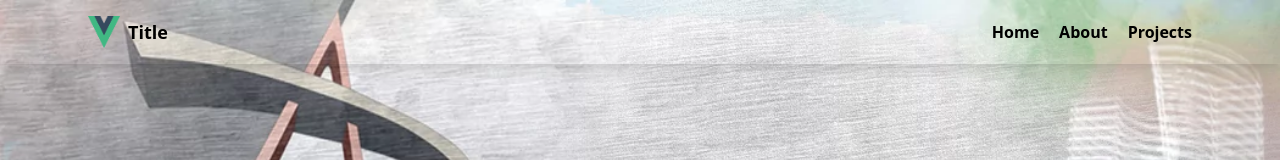
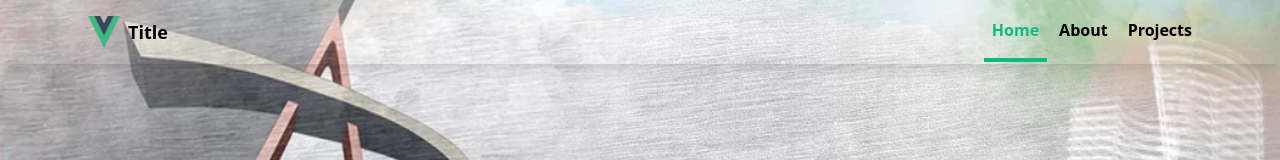
Before and after one commit to sanal1291/portfolio-tailwind, a Vue app: page / in a window 1280 px wide. Shown: the top 160 px of the page. Built offline with nearby package versions, Linux system fonts and the light colour scheme.

Commit message:
everything is done except for initial slideshow for smallscreen

```diff
--- a/src/components/HomeContent.vue
+++ b/src/components/HomeContent.vue
@@ -1,5 +1,5 @@
 <template>
-  <div style="background-color: #ebebeb">
+  <section style="background-color: #ebebeb">
     <div class="mx-auto">
       <carousel
         class="aspect-w-16 aspect-h-8 overflow-hidden"
@@ -26,7 +26,7 @@
         </div>
       </carousel>
     </div>
-  </div>
+  </section>
 </template>
 
 <script>
--- a/src/components/about.vue
+++ b/src/components/about.vue
@@ -1,5 +1,5 @@
 <template>
-  <div class="p-5" style="background-color: #e9e9e9">
+  <section class="p-5" style="background-color: #e9e9e9">
     <div class="max-w-4xl mx-auto text-center">
       <div class="text-center text-5xl font-mono">Our Story</div>
       <br />
@@ -32,7 +32,7 @@
         </div>
       </div>
     </div>
-  </div>
+  </section>
 </template>
 
 <script>
--- a/src/components/navbar.vue
+++ b/src/components/navbar.vue
@@ -1,17 +1,5 @@
 <template>
-  <nav
-    class="
-      shadow-lg
-      bg-scroll
-      sticky
-      md:fixed
-      top-0
-      z-50
-      w-full
-      bg-white
-      md:bg-transparent
-    "
-  >
+  <nav class="shadow-lg bg-scroll sticky md:fixed top-0 z-50 w-full">
     <div class="max-w-6xl mx-auto px-4 transition-all duration-200">
       <div class="flex justify-between">
         <a href="#" class="flex items-center py-4 px-2">
@@ -27,7 +15,9 @@
               capitalize
               py-4
               px-2
-              hover:text-black
+              hover:text-gray-700
+              border-b-4 border-transparent
+              hover:border-green-500
               transition
               duration-300
               font-semibold
@@ -65,7 +55,16 @@
         <li class="active" v-for="(nav, index) in navs" :key="index">
           <a
             @click="scrollToView(nav.name)"
-            class="block text-sm px-2 py-4 capitalize opacity-90 bg-white"
+            class="
+              block
+              text-sm
+              px-2
+              py-4
+              capitalize
+              opacity-90
+              bg-white
+              hover:
+            "
             :class="
               path == nav.id
                 ? 'text-white bg-green-500 font-semibold'
@@ -80,8 +79,7 @@
 </template>
 
 <script>
-import { computed, ref } from "@vue/reactivity";
-import { useRoute } from "vue-router";
+import { ref } from "@vue/reactivity";
 import { onMounted } from "@vue/runtime-core";
 export default {
   setup() {
@@ -90,25 +88,86 @@ export default {
       { id: 2, name: "about", url: "#" },
       { id: 3, name: "projects", url: "#" },
     ]);
+
     const mobileMenu = ref(false);
+    const path = ref(1);
+
     const toggleMenu = () => {
       mobileMenu.value = !mobileMenu.value;
     };
+
     const scrollToView = (id) => {
       mobileMenu.value = false;
       let el = document.getElementById(id);
-      el.scrollIntoView({ behavior: "smooth", block: "nearest" });
+      var headerOffset = 45;
+      var elementPosition = el.getBoundingClientRect().top;
+      var offsetPosition = elementPosition - headerOffset;
+      window.scrollBy({
+        top: offsetPosition,
+        behavior: "smooth",
+      });
     };
 
     // intersecrion observer to navigation
-    // const path = ref(1)
-    // const observers = ref([])
-    // onMounted(()=>{
-    //   navs.value.forEach(nav=>)
-    // })
-    //
+    const navTransparentLogic = () => {
+      let home = document.getElementById("home");
+      let homeOptions = {
+        rootMargin: "-100px 0px 0px 0px",
+      };
+      const navbar = document.getElementById("navbar");
+      const homeObserver = new IntersectionObserver(function (
+        entries,
+        sectionObserver
+      ) {
+        entries.forEach((entry) => {
+          if (!entry.isIntersecting) {
+            navbar.classList.add("bg-white");
+          } else {
+            navbar.classList.remove("bg-white");
+          }
+        });
+      },
+      homeOptions);
+      homeObserver.observe(home);
+    };
+    //end
+    //     const sections = document.querySelectorAll("section");
+    // const navLi = document.querySelectorAll("nav .container ul li");
+    // window.onscroll = () => {
+    //   var current = "";
+
+    //   sections.forEach((section) => {
+    //     const sectionTop = section.offsetTop;
+    //     if (pageYOffset >= sectionTop - 60) {
+    //       current = section.getAttribute("id"); }
+    //   });
+
+    //   navLi.forEach((li) => {
+    //     li.classList.remove("active");
+    //     if (li.classList.contains(current)) {
+    //       li.classList.add("active");
+    //     }
+    //   });
+    // };
+    // navbar items active logic
+    const navActiveLogic = () => {
+      const sections = document.querySelectorAll("section");
+      window.onscroll = () => {
+        for (let i = 1; i <= sections.length; i++) {
+          if (pageYOffset >= sections[i - 1].offsetTop - 100) {
+            path.value = i;
+          }
+        }
+      };
+    };
+    // end
+    onMounted(() => {
+      navTransparentLogic();
+      navActiveLogic();
+    });
 
     return {
+      path,
       navs,
       toggleMenu,
       mobileMenu,
--- a/src/components/projects.vue
+++ b/src/components/projects.vue
@@ -1,5 +1,5 @@
 <template>
-  <div class="p-5 max-w-6xl text-center mx-auto">
+  <section class="p-5 max-w-6xl text-center mx-auto">
     <div class="text-center text-5xl font-mono">Projects</div>
     <br />
     <div class="bg-black h-0.5 w-40 rounded-full mx-auto"></div>
@@ -25,7 +25,7 @@
         />
       </div>
     </div>
-  </div>
+  </section>
 </template>
 
 <script>
--- a/src/views/Home.vue
+++ b/src/views/Home.vue
@@ -1,6 +1,6 @@
 <template>
-  <div ref="home" class="max-h-full">
-    <navbar />
+  <div id="HomeContent" class="max-h-full">
+    <navbar id="navbar" />
     <home-content id="home" />
     <about id="about"></about>
     <projects id="projects"></projects>
--- a/src/views/Init.vue
+++ b/src/views/Init.vue
@@ -1,5 +1,5 @@
 <template>
-  <home v-if="!loadingDone" class="relative" />
+  <home v-if="loadingDone" class="relative" />
   <carousel
     v-else
     @carouselDone="toHome"
```
